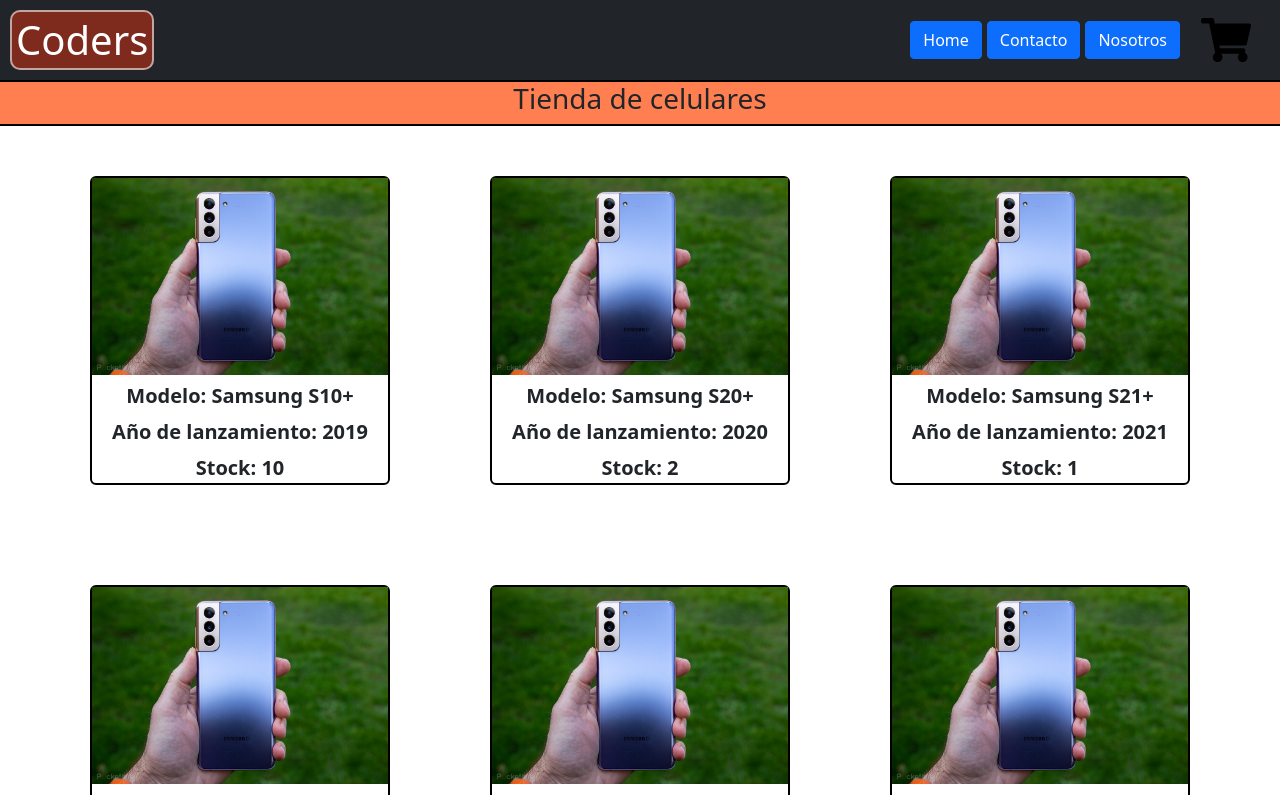
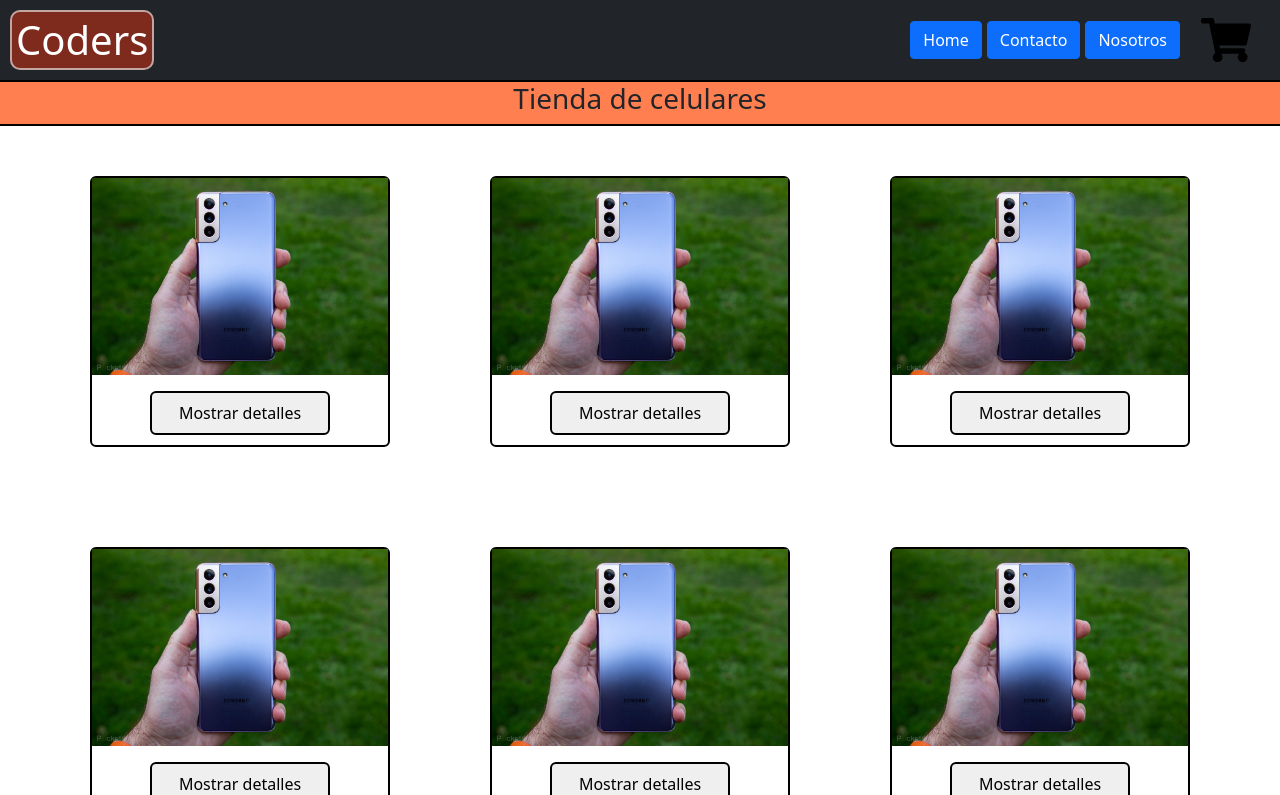
Before and after one commit to martinjacobsen93/Mobile-eShop-React-Version, a React (Create React App) app: page / in a window 1280 px wide. Shown: the top 795 px of the page. Built offline with nearby package versions, Linux system fonts and the light colour scheme.

Commit message:
agrego componentes ItemDetailContainer.js e ItemDetail.js. Tambien se modificaron estilos en css

```diff
--- a/package.json
+++ b/package.json
@@ -9,6 +9,7 @@
     "bootstrap": "^5.1.3",
     "react": "^17.0.2",
     "react-dom": "^17.0.2",
+    "react-router-dom": "^6.2.1",
     "react-scripts": "4.0.3",
     "web-vitals": "^1.1.2"
   },
--- a/src/App.css
+++ b/src/App.css
@@ -168,6 +168,20 @@
   width: 100%;
 }
 
+.btnItemOcultar, .btnItemMostrar {
+  margin: 10px;
+  width: 180px;
+  padding: 8px;
+  border-radius: 6px;
+  border: 2px solid black;
+  transition: all .4s;
+}
+
+.btnItemOcultar:hover, .btnItemMostrar:hover {
+  color: white;
+  background-color: rgba(0, 0, 0, 0.664);
+}
+
 /* ITEM LIST */
 
 .itemList__container {
--- a/src/components/Item.js
+++ b/src/components/Item.js
@@ -1,12 +1,40 @@
-import React from 'react'
+import React, { useRef, useState } from 'react'
+import ItemDetailContainer from './ItemDetailContainer';
 
 const Item = ({model, year, stock, img}) => {
+
+    const [visible, setVisible] = useState(false)
+    const [loading, setLoading] = useState(false)
+
+    let btnMostrar = useRef(),
+        btnOcultar = useRef();
+
+
+    const mostrarDetalle = () => {
+        setVisible(true);
+        setLoadingTitle()
+        btnMostrar.current.style.display = 'none';
+    }
+
+    const ocultarDetalle = () => {
+        setVisible(false);
+        btnMostrar.current.style.display = 'block';
+    }
+
+    const setLoadingTitle = () => {
+        setLoading(true)
+        setTimeout(() => {
+            setLoading(false)
+        }, 2000);
+    }
+
     return (
         <div className='item__container'>
             <img src={img} className='item__img' alt='img'></img>
-            <p className='item__detail'>Modelo: {model}</p>
-            <p className='item__detail'>Año de lanzamiento: {year}</p>
-            <p className='item__detail'>Stock: {stock}</p>
+            {loading && <h3>Cargando...</h3>}
+            {visible && <ItemDetailContainer modelo={model} año={year} stock={stock}/>}
+            <button className='btnItemMostrar' ref={btnMostrar} onClick={mostrarDetalle}>Mostrar detalles</button>
+            {visible && <button className='btnItemOcultar' ref={btnOcultar} onClick={ocultarDetalle}>Mostrar menos</button>}
         </div>
     )
 }
--- a/src/components/ItemCount.js
+++ b/src/components/ItemCount.js
@@ -2,8 +2,8 @@
 
 const ItemCount = ({stock, initial}) => {
 
-    const [count, setCount] = useState(initial)
-    const [cantidadStock, setcantidadStock] = useState(stock - initial)
+    const [count, setCount] = useState(stock > 0 ? initial : 0)
+    const [cantidadStock, setcantidadStock] = useState(stock > 0 ? stock - initial : 0)
 
     const sumarCantidad = () => {  /* Funcion llamada en el evento onClick de linea 46 */
         if (count < stock && cantidadStock !== 0) {
@@ -32,9 +32,9 @@
 
     return (
         <Fragment>
-            <div className='contador__container'>
-                <p className='contador__detail'>Nombre: Samsung S10+</p>
-                <p className='contador__detail'>Stock: {cantidadStock}</p>
+            <div className=''>
+                {/* <p className='contador__detail'>Nombre: Samsung S10+</p> */}
+                <p className='item__detail'>Stock: {cantidadStock}</p>
                 <div className='contador__container2'>
                     <button onClick={restarCantidad} className='contador__boton botonRestar'>
                        -
--- /dev/null
+++ b/src/components/ItemDetail.js
@@ -0,0 +1,14 @@
+import React from 'react'
+import ItemCount from './ItemCount'
+
+const ItemDetail = ({modelo, stock, año}) => {
+    return (
+        <div>
+            <p className='item__detail'>Modelo: {modelo}</p>
+            <p className='item__detail'>Año de lanzamiento: {año}</p>
+            <ItemCount stock={stock} initial={1}/>
+        </div>
+    )
+}
+
+export default ItemDetail
--- /dev/null
+++ b/src/components/ItemDetailContainer.js
@@ -0,0 +1,35 @@
+import React, { useEffect, useState } from 'react'
+import ItemDetail from './ItemDetail'
+
+const ItemDetailContainer = (itemDado) => {
+
+    const [item, setItem] = useState({})
+    const [visible, setVisible] = useState(false)
+
+
+    useEffect(() => {
+        const getItem = () => {
+            const newItem = new Promise((res, rej) => {
+                setTimeout(() => {
+                    res(itemDado)
+                    rej("Hubo un error. No se ha conseguido el resultado esperado.")
+                }, 2000);
+            })
+            newItem.then(res => {
+                setItem(res)
+                setVisible(true)
+            })
+                   .catch(err => console.log(err))
+        }
+
+        getItem()
+    }, [itemDado])
+
+    return (
+        <div>
+            {visible && <ItemDetail modelo={item.modelo} año={item.año} stock={item.stock}/> }
+        </div>
+    )
+}
+
+export default ItemDetailContainer
--- a/src/components/ItemListContainer.js
+++ b/src/components/ItemListContainer.js
@@ -1,6 +1,6 @@
 import React, { useState, useEffect } from 'react'
 import ItemList from './ItemList'
-import Celulares from '../archivos-json/celulares.json'
+import Celulares from '../data/celulares.json'
 
 const ItemListContainer = ({greeting}) => {
 
```
Also changed, not shown: src/pages/PruebaRouting.js (added, +16 -0 lines), src/data/celulares.json (renamed from src/archivos-json/celulares.json), 1 other file (tests, documents, lock files or other folders).
